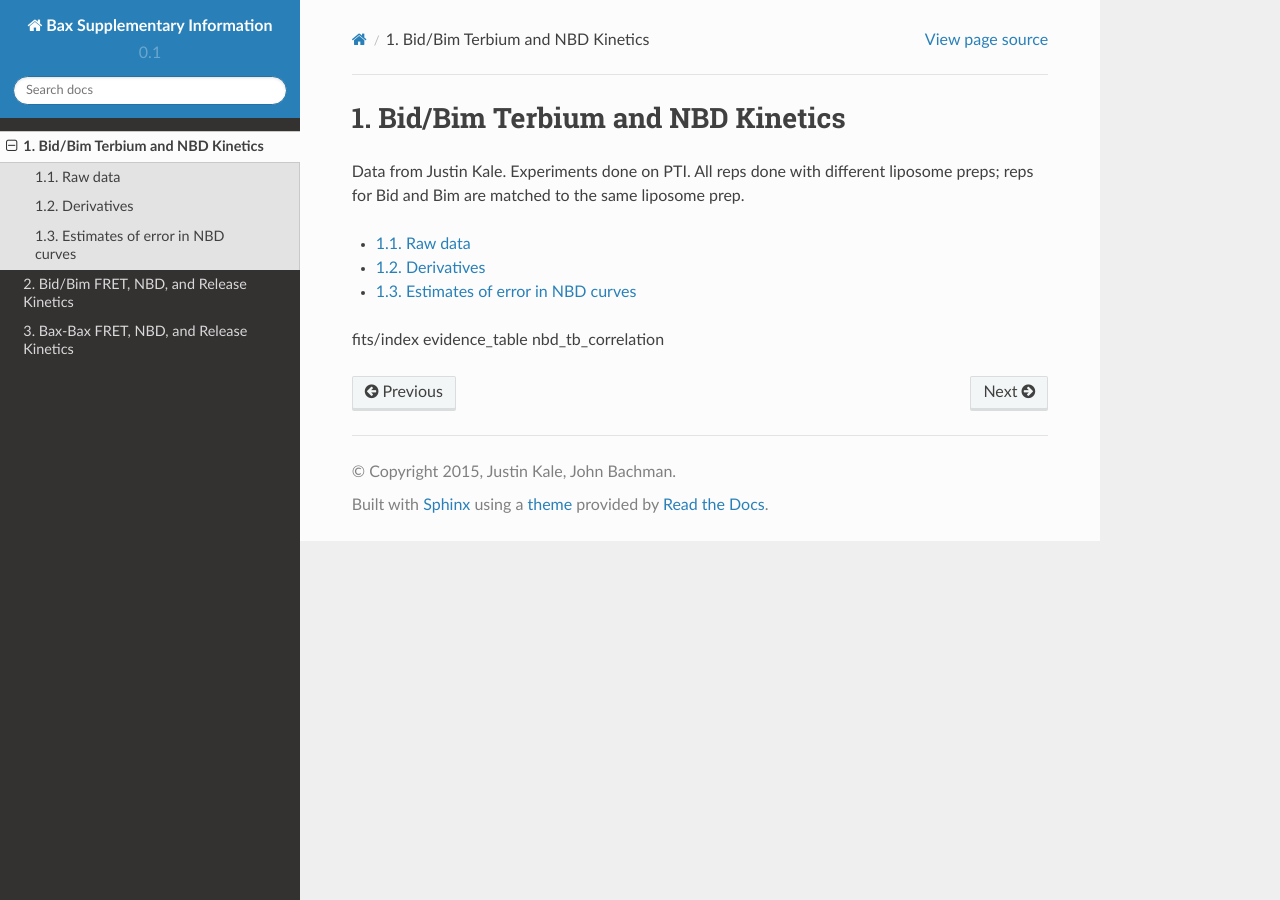
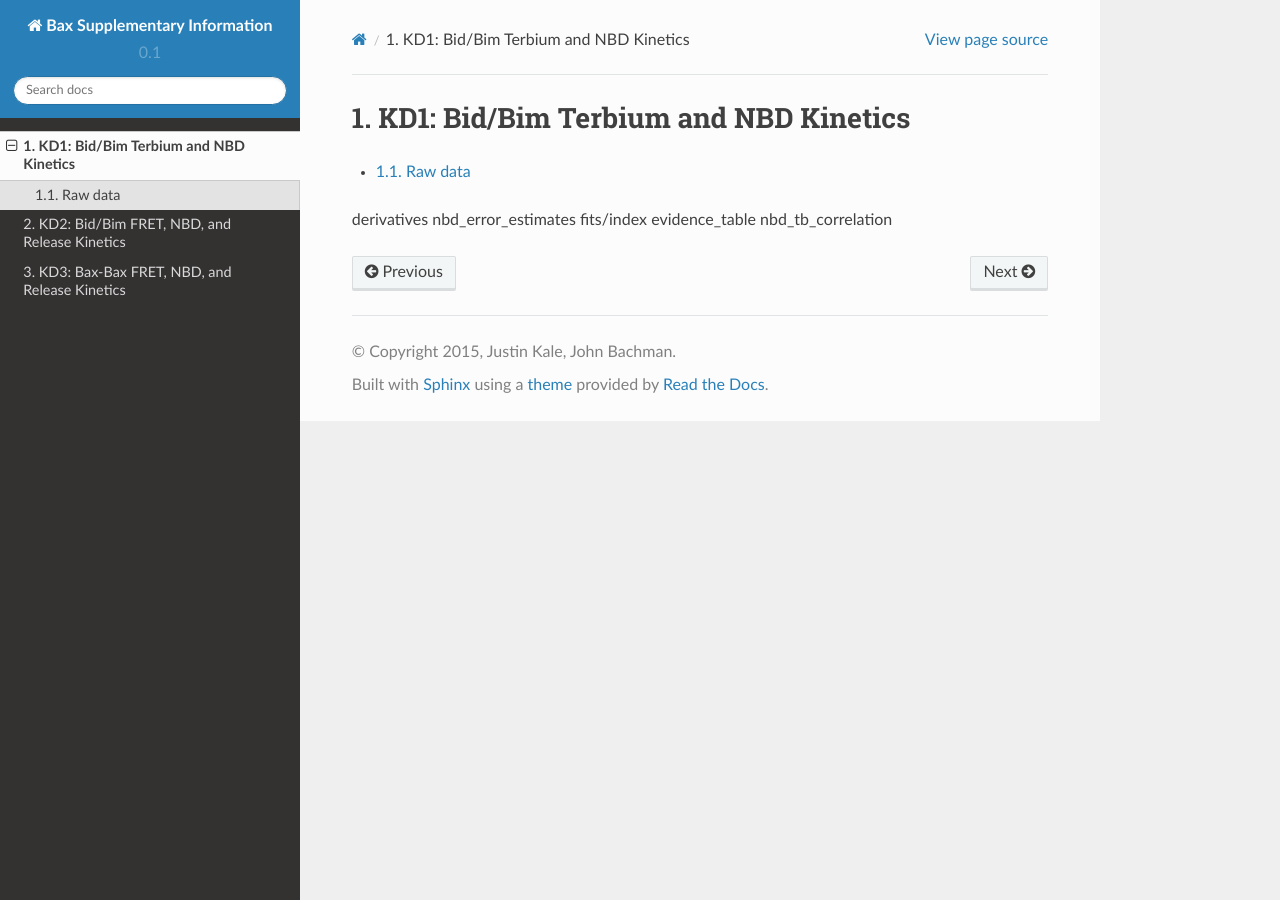
Before and after one commit to johnbachman/bax_insertion_paper, a Sphinx documentation site: the page built from doc/bid_bim_nbd_release/index.rst, in a window 1280 px wide. Built offline with Sphinx 7.4.7 and the Read the Docs theme 2.0.0, drawn with Linux system fonts in a browser that asks for light colours.

Commit message:
Tweak docs

```diff
--- a/doc/bax_bax_fret_nbd_release/index.rst
+++ b/doc/bax_bax_fret_nbd_release/index.rst
@@ -1,12 +1,13 @@
 .. _bax_bax_fret_terbium_nbd:
 
-Bax-Bax FRET, NBD, and Release Kinetics
-=======================================
+KD3: Bax-Bax FRET, NBD, and Release Kinetics
+============================================
 
 .. toctree::
     :maxdepth: 3
 
     raw_data
-    outlier_removal
-    data_after_outliers
-    nbd_error_estimates
+
+outlier_removal
+data_after_outliers
+nbd_error_estimates
--- a/doc/bid_bim_nbd_release/index.rst
+++ b/doc/bid_bim_nbd_release/index.rst
@@ -1,19 +1,15 @@
 .. _bid_bim_terbium_nbd:
 
-Bid/Bim Terbium and NBD Kinetics
-================================
-
-Data from Justin Kale. Experiments done on PTI. All reps done with
-different liposome preps; reps for Bid and Bim are matched to the
-same liposome prep.
+KD1: Bid/Bim Terbium and NBD Kinetics
+=====================================
 
 .. toctree::
     :maxdepth: 1
 
     raw_data
-    derivatives
-    nbd_error_estimates
 
+derivatives
+nbd_error_estimates
 fits/index
 evidence_table
 nbd_tb_correlation
```
Also changed, not shown: doc/bid_bim_fret_nbd_release/index.rst (+7 -10 lines).
